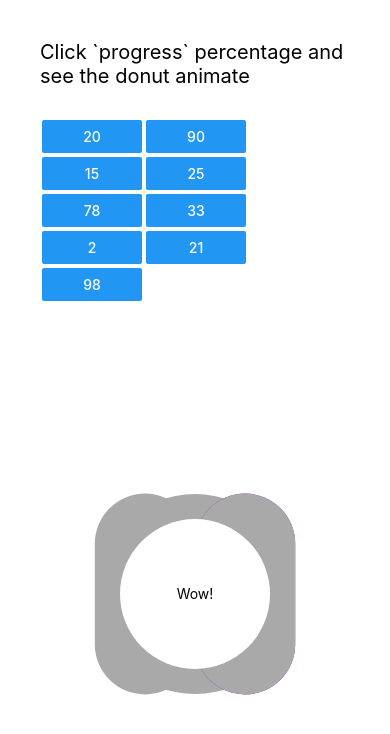
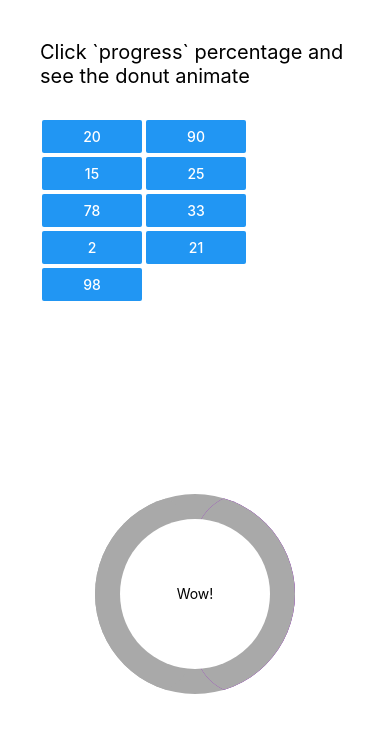
Before and after one commit to ankeetmaini/rn-animation-circular-progress, a React Native app: screen / in a window 390 px wide. Shown: the top 734 px of the page. Built offline with nearby package versions, Linux system fonts and the light colour scheme.

Commit message:
Bugfix: Did not render correctly on iOS

```diff
--- a/src/Root.tsx
+++ b/src/Root.tsx
@@ -161,7 +161,8 @@ const styles = StyleSheet.create({
   outer: {
     position: "relative",
     justifyContent: "center",
-    alignItems: "center"
+    alignItems: "center",
+    overflow: "hidden"
   },
   half: {
     position: "absolute",
```
